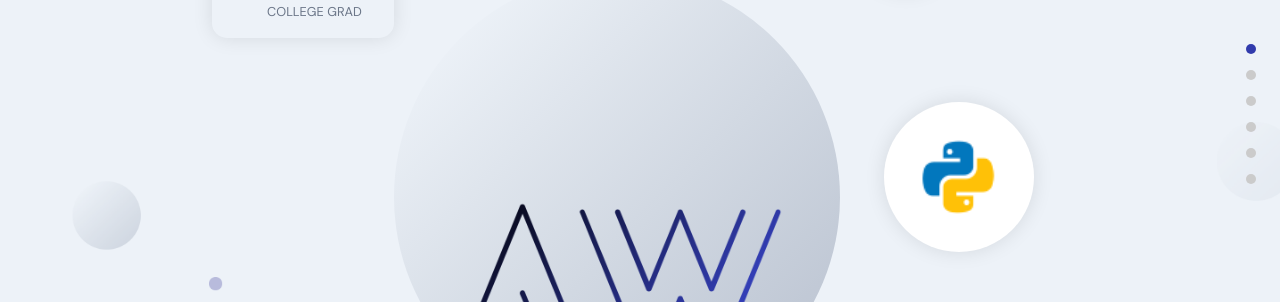
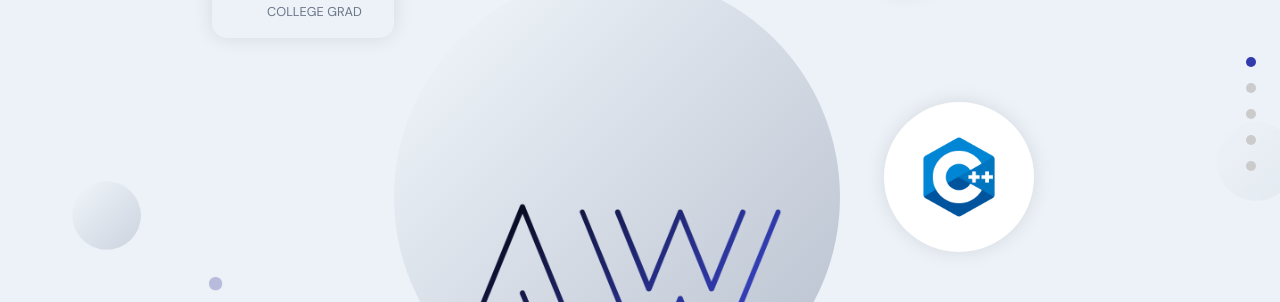
Before and after one commit to amwells-git/portfolio_website, a React (Create React App) app in the folder frontend_react/: page / in a window 1280 px wide. Shown: the part 286-588 px from the top of the page. Built offline with nearby package versions, Linux system fonts and the light colour scheme; no server answers.

Commit message:
React Frontend v0.61 | Temporarily Removed Testimonials & Links To Testimonials

```diff
--- a/frontend_react/src/App.js
+++ b/frontend_react/src/App.js
@@ -5,6 +5,7 @@ import {Nav_Bar} from "./components";
 
 import './App.scss'
 const App = () => {
+    // uncomment Testimonial when testimonials are provided
     return(
         <div className="app">
             <Nav_Bar/>
@@ -12,7 +13,7 @@ const App = () => {
             <About/>
             <Work/>
             <Skills/>
-            <Testimonial/>
+            {/*<Testimonial/>*/}
             <Footer/>
         </div>
     )
--- a/frontend_react/src/components/NavigationDots.jsx
+++ b/frontend_react/src/components/NavigationDots.jsx
@@ -3,7 +3,8 @@ import React from "react";
 const NavigationDots = ({active}) => {
     return (
         <div className="app__navigation">
-            {['home', 'about', 'work', 'skills', 'testimonials', 'contact'].map((item, index) => (
+            {/*add 'testimonials' between skills and contact when actual testimonials are given*/}
+            {['home', 'about', 'work', 'skills', 'contact'].map((item, index) => (
                 <a
                     href={`#${item}`}
                     key={item+index}
--- a/frontend_react/src/container/Header/Header.jsx
+++ b/frontend_react/src/container/Header/Header.jsx
@@ -55,7 +55,7 @@ const Header = () => {
                 variant={scaleVariants}
                 whileInView={scaleVariants.whileInView}
                 className="app__header-circles">
-                {[images.cpp, images.python, images.javascript].map((circle, index)=>(
+                {[images.python, images.cpp, images.javascript].map((circle, index)=>(
                     <div className="circle-cmp app__flex" key={`circle-${index}`}>
                         <img src={circle} alt="circle"/>
                     </div>
--- a/frontend_react/src/container/Header/Header.scss
+++ b/frontend_react/src/container/Header/Header.scss
@@ -129,16 +129,16 @@
 
   @media screen and (min-width: 2000px){
     div:nth-child(1){
-      width: 400px;
-      height: 400px;
+      width: 200px;
+      height: 200px;
     }
     div:nth-child(2){
-      width: 170px;
-      height: 170px;
+      width: 300px;
+      height: 300px;
     }
     div:nth-child(3){
-      width: 200px;
-      height: 200px;
+      width: 140px;
+      height: 140px;
     }
   }
 
```
